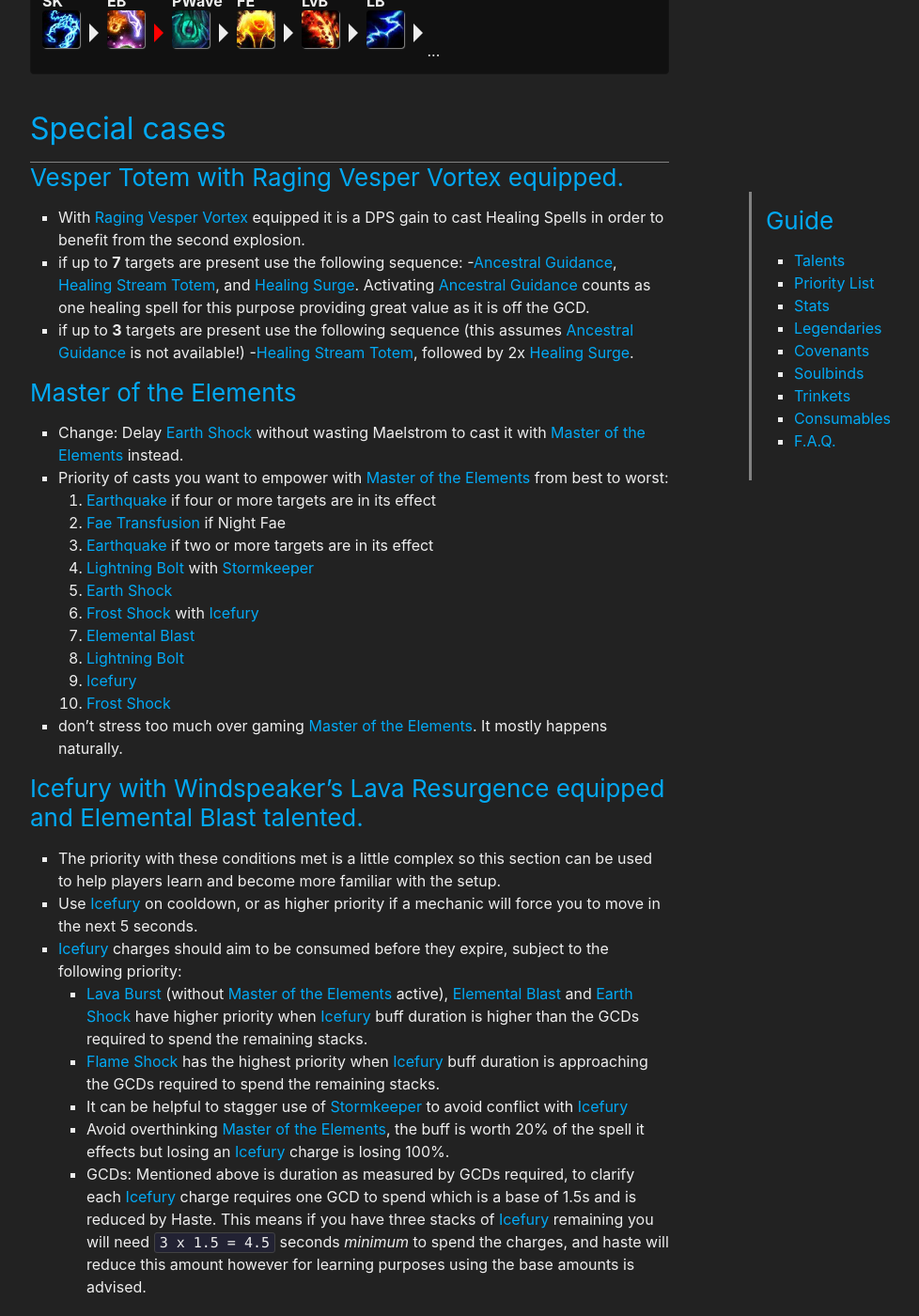
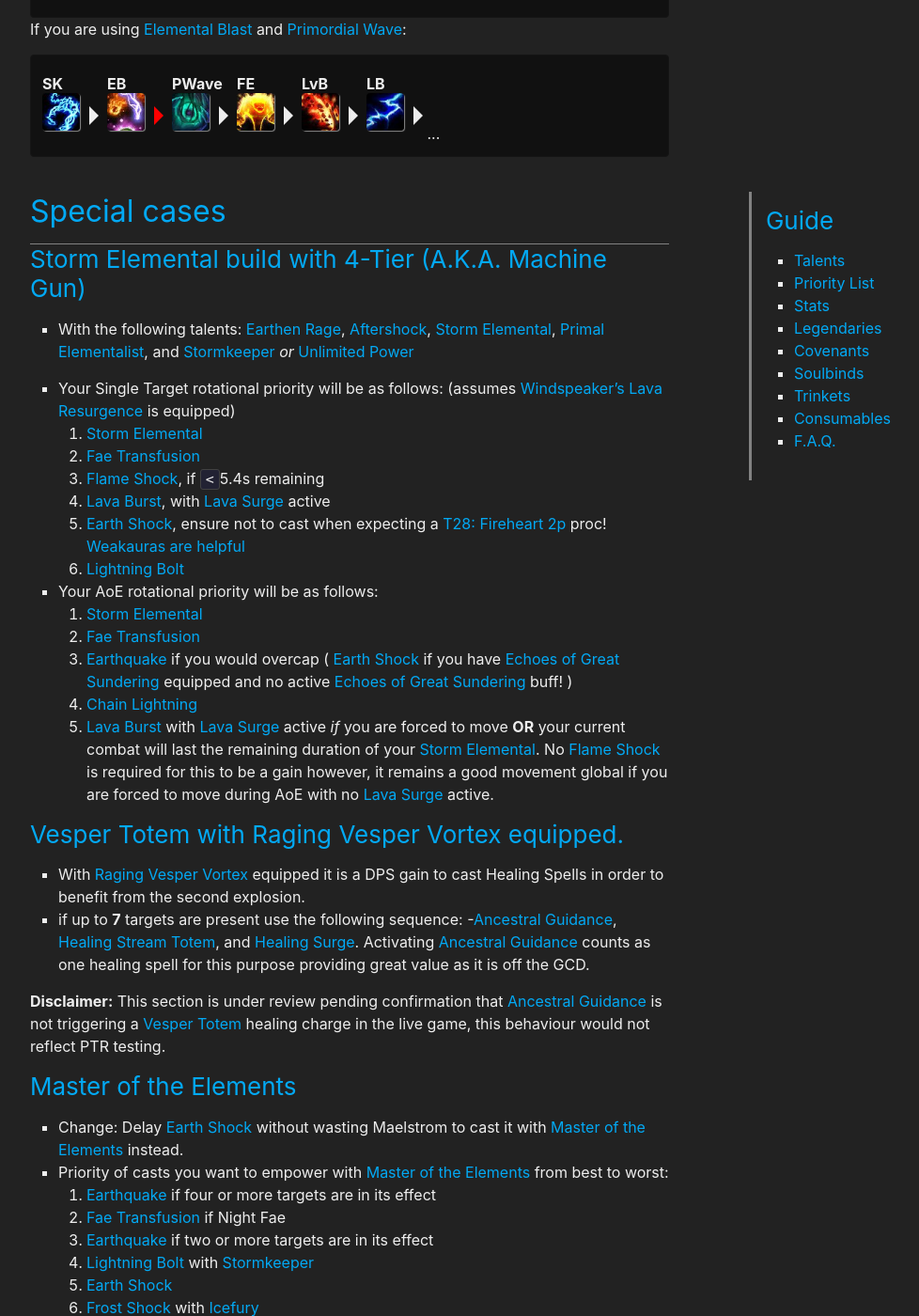
Before and after one commit to stormearthandlava/stormearthandlava.github.io, a Jekyll site: the page built from guide/general/priority_list.md, in a window 1280 px wide and 1400 px high, scrolled down 3321 px. Shown: the whole window at 94% size, without its empty margins (268-1246 px from the left). Built offline with Jekyll 4.4.1, drawn with Linux system fonts in a browser that asks for light colours; a script that is not in the unit is left out; some of the changed text lies outside the part shown.

Commit message:
Update priority_list.md

```diff
--- a/guide/general/priority_list.md
+++ b/guide/general/priority_list.md
@@ -12,6 +12,8 @@ After reading the APL, please pay attention to the special mentions below, becau
 
 
 **If you have suggestions with sim evidence to back them up, please let us know on Discord.**
+
+**If you are looking for advice for the `Machine Gun` build head down to the Special Cases section!**
 
 
 #### Talent selector:
@@ -42,7 +44,6 @@ Kyrian | Venthyr | Night Fae | Necrolords
                 <li>It is not active on the target.</li>
                 <li class="asc-apl" style="display:none;">You are about to enter {{site.data.talent.asc}}.</li>
                 <li>The debuff's duration is at or below 6 seconds remaining.</li>
-                <li class="se-apl" style="display: none;"><strong>Special warning:</strong> Don't refresh {{ site.data.spell.fs }} if you have 18 stacks or more of {{ site.data.spell.wind_gust }} during {{ site.data.talent.se }}.</li>
             </ul>
         </li>
         <!-- covenant abilities -->
@@ -166,12 +167,30 @@ If you are using {{ site.data.talent.eb }} and {{ site.data.spell.primordial_wav
 
 ## Special cases
 ---
+### {{ site.data.talent.se }} build with 4-Tier (A.K.A. Machine Gun)
+- With the following talents: {{ site.data.talent.er }}, {{ site.data.talent.afs }}, {{ site.data.talent.se }}, {{ site.data.talent.pe }}, and {{ site.data.talent.sk }} *or* {{ site.data.talent.up }}
+
+- Your Single Target rotational priority will be as follows: (assumes {{ site.data.legendary.wlr }} is equipped)
+    1. {{ site.data.talent.se }}
+    1. {{ site.data.spell.fae_transfusion }}
+    1. {{ site.data.spell.fs }}, if `<`5.4s remaining
+    1. {{ site.data.spell.lvb }}, with {{ site.data.spell.ls }} active
+    1. {{ site.data.spell.es }}, ensure not to cast when expecting a {{ site.data.item.t28_2 }} proc! [Weakauras are helpful](https://wago.io/fmWIH2c_A)
+    1. {{ site.data.spell.lb }}
+- Your AoE rotational priority will be as follows:
+    1. {{ site.data.talent.se }}
+    1. {{ site.data.spell.fae_transfusion }}
+    1. {{ site.data.spell.eq }} if you would overcap ( {{ site.data.spell.es }} if you have {{ site.data.legendary.eogs }} equipped and no active {{ site.data.legendary.eogs }} buff! )
+    1. {{ site.data.spell.cl }}
+    1. {{ site.data.spell.lvb }} with {{ site.data.spell.ls }} active *if* you are forced to move **OR** your current combat will last the remaining duration of your {{ site.data.talent.se }}. No {{ site.data.spell.fs }} is required for this to be a gain however, it remains a good movement global if you are forced to move during AoE with no {{ site.data.spell.ls }} active.
+
+
 ### {{ site.data.spell.vesper_totem }} with {{site.data.legendary.kyrian}} equipped.
 - With {{site.data.legendary.kyrian}} equipped it is a DPS gain to cast Healing Spells in order to benefit from the second explosion.
 - if up to **7** targets are present use the following sequence:
     -{{site.data.talent.ag}}, {{site.data.spell.healing_stream_totem}}, and {{site.data.spell.healing_surge}}. Activating {{site.data.talent.ag}} counts as one healing spell for this purpose providing great value as it is off the GCD.
-- if up to **3** targets are present use the following sequence (this assumes {{site.data.talent.ag}} is not available!)
-    -{{site.data.spell.healing_stream_totem}}, followed by 2x {{site.data.spell.healing_surge}}.
+
+**Disclaimer:** This section is under review pending confirmation that {{ site.data.talent.ag }} is not triggering a {{ site.data.spell.vesper_totem }} healing charge in the live game, this behaviour would not reflect PTR testing.
 
 
 ### {{ site.data.talent.mote }}
@@ -210,8 +229,8 @@ If you are using {{ site.data.talent.eb }} and {{ site.data.spell.primordial_wav
     - {{ site.data.spell.es }}
     - {{ site.data.spell.lb }}
 
-### {{ site.data.talent.se }} in Single Target
-In 9.1.5 the Single Target priority during {{site.data.talent.se}} has become conditional on {{site.data.spell.bloodlust}}.
+### {{ site.data.talent.se }} in Single Target without 4-Tier
+In 9.2 *without* 4-Tier, the Single Target priority during {{site.data.talent.se}} has become conditional on {{site.data.spell.bloodlust}}.
 
 - During {{site.data.spell.bloodlust}}
     - Spend Maelstrom on {{site.data.spell.es}} (or {{site.data.spell.eq}} with {{site.data.legendary.eogs}} equipped).
```
Also changed, not shown: other parts of guide/general/priority_list.md (+2 -2 lines).
